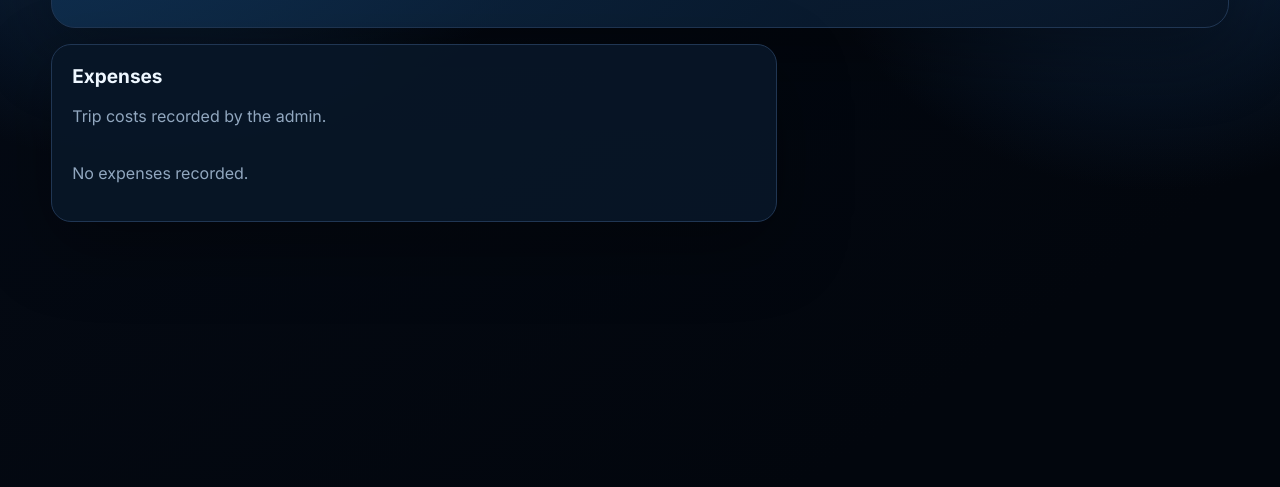
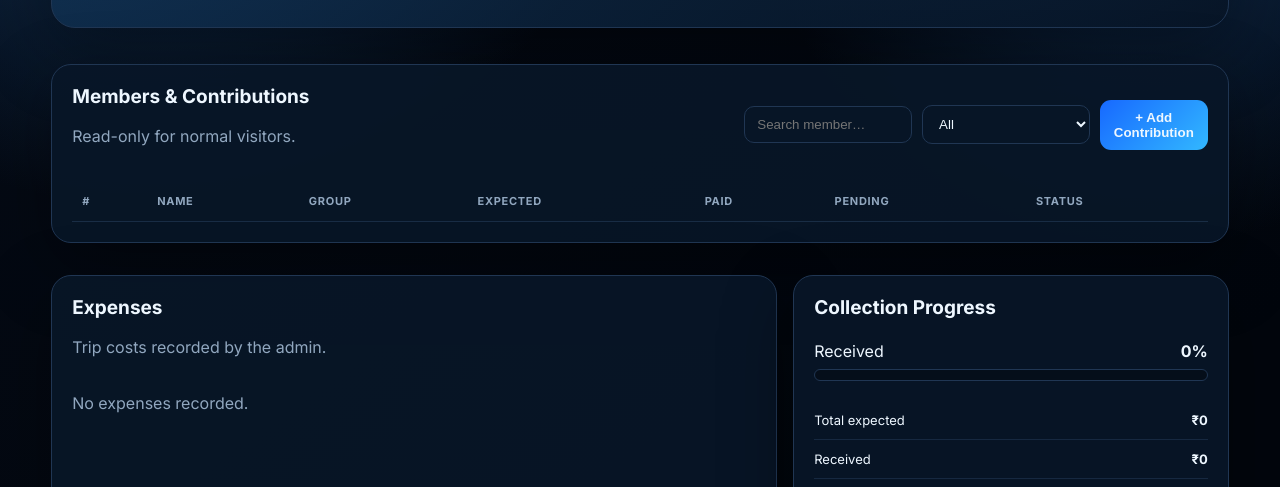
Before and after one commit to kulalakshay74-sudo/Mangalore-Trip-Expense-Manager, a plain HTML site: page index.html in a window 1280 px wide. Shown: the part 304-791 px from the top of the page. Drawn offline with nearby package versions, Linux system fonts and the light colour scheme; no server answers.

Commit message:
Revert recent visibility changes

```diff
--- a/index.html
+++ b/index.html
@@ -28,16 +28,16 @@
     </div>
     <div class="hero-actions"><button class="btn" id="refreshBtn">↻ Refresh</button><button class="btn" id="shareBtn">Share</button><button class="btn" id="printBtn">Print / PDF</button></div>
   </section>
-  <section class="cards admin-only hidden" id="summaryCards"></section>
-  <section class="panel admin-only hidden" id="membersPanel">
+  <section class="cards" id="summaryCards"></section>
+  <section class="panel">
     <div class="panel-head"><div><h2>Members & Contributions</h2><p class="muted">Read-only for normal visitors.</p></div>
-      <div class="controls"><input id="memberSearch" placeholder="Search member…"><select id="statusFilter"><option value="all">All</option><option value="full">Fully Paid</option><option value="partial">Partial</option><option value="unpaid">Unpaid</option></select><button id="quickContributionBtn" class="btn primary admin-only hidden">+ Add Contribution</button><button id="addMemberBtn" class="btn admin-only hidden">+ Add Member</button></div>
+      <div class="controls"><input id="memberSearch" placeholder="Search member…"><select id="statusFilter"><option value="all">All</option><option value="full">Fully Paid</option><option value="partial">Partial</option><option value="unpaid">Unpaid</option></select><button id="quickContributionBtn" class="btn primary">+ Add Contribution</button><button id="addMemberBtn" class="btn admin-only hidden">+ Add Member</button></div>
     </div>
     <div class="table-wrap"><table><thead><tr><th>#</th><th>Name</th><th>Group</th><th>Expected</th><th>Paid</th><th>Pending</th><th>Status</th></tr></thead><tbody id="membersBody"></tbody></table></div>
   </section>
   <section class="grid2">
     <div class="panel"><div class="panel-head"><div><h2>Expenses</h2><p class="muted">Trip costs recorded by the admin.</p></div><button id="addExpenseBtn" class="btn primary admin-only hidden">+ Add Expense</button></div><div id="expensesList"></div></div>
-    <div class="panel admin-only hidden"><h2>Collection Progress</h2><div class="progress-box"><div class="progress-label"><span>Received</span><strong id="progressText">0%</strong></div><div class="progress"><span id="progressBar"></span></div><div class="stats-line"><span>Total expected</span><strong id="expectedText">₹0</strong></div><div class="stats-line"><span>Received</span><strong id="receivedText">₹0</strong></div><div class="stats-line"><span>Pending</span><strong id="pendingText">₹0</strong></div><div class="stats-line"><span>Expenses</span><strong id="expenseText">₹0</strong></div><div class="stats-line"><span>Balance after expenses</span><strong id="balanceText">₹0</strong></div></div></div>
+    <div class="panel"><h2>Collection Progress</h2><div class="progress-box"><div class="progress-label"><span>Received</span><strong id="progressText">0%</strong></div><div class="progress"><span id="progressBar"></span></div><div class="stats-line"><span>Total expected</span><strong id="expectedText">₹0</strong></div><div class="stats-line"><span>Received</span><strong id="receivedText">₹0</strong></div><div class="stats-line"><span>Pending</span><strong id="pendingText">₹0</strong></div><div class="stats-line"><span>Expenses</span><strong id="expenseText">₹0</strong></div><div class="stats-line"><span>Balance after expenses</span><strong id="balanceText">₹0</strong></div></div></div>
   </section>
 </main>
 <div id="toast" class="toast"></div>
```
